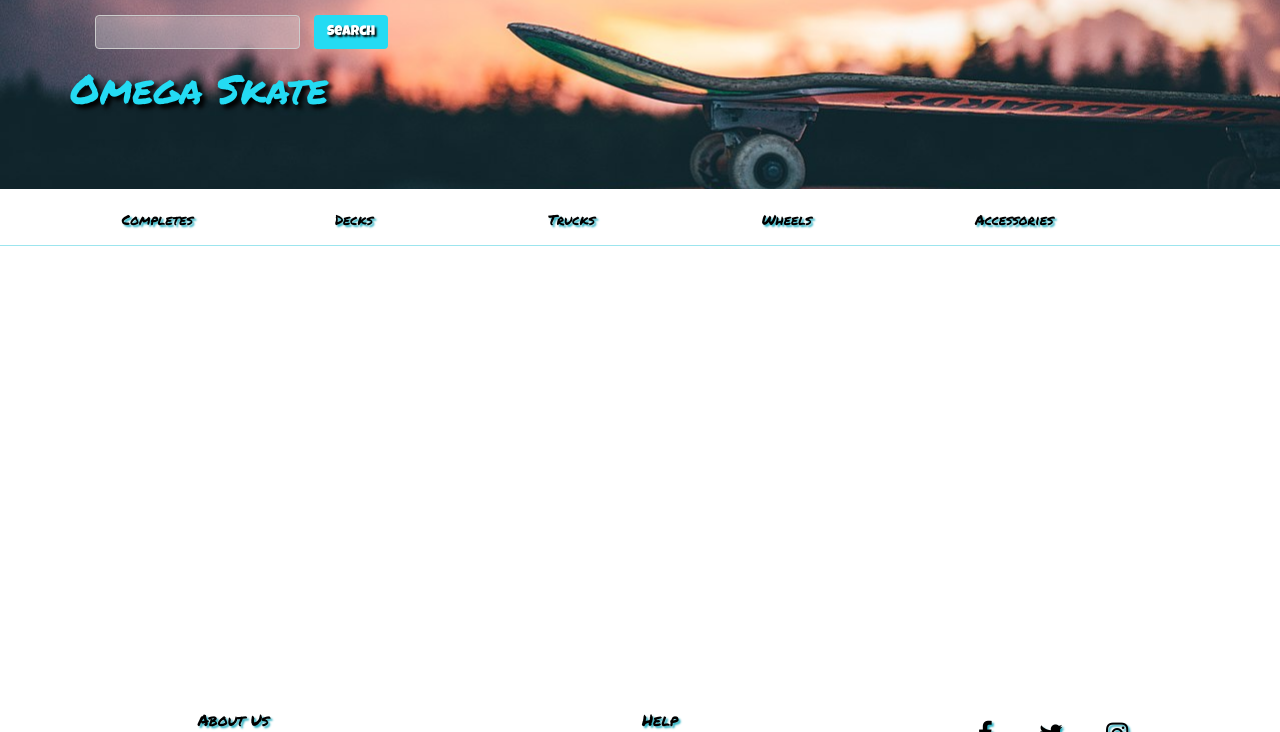
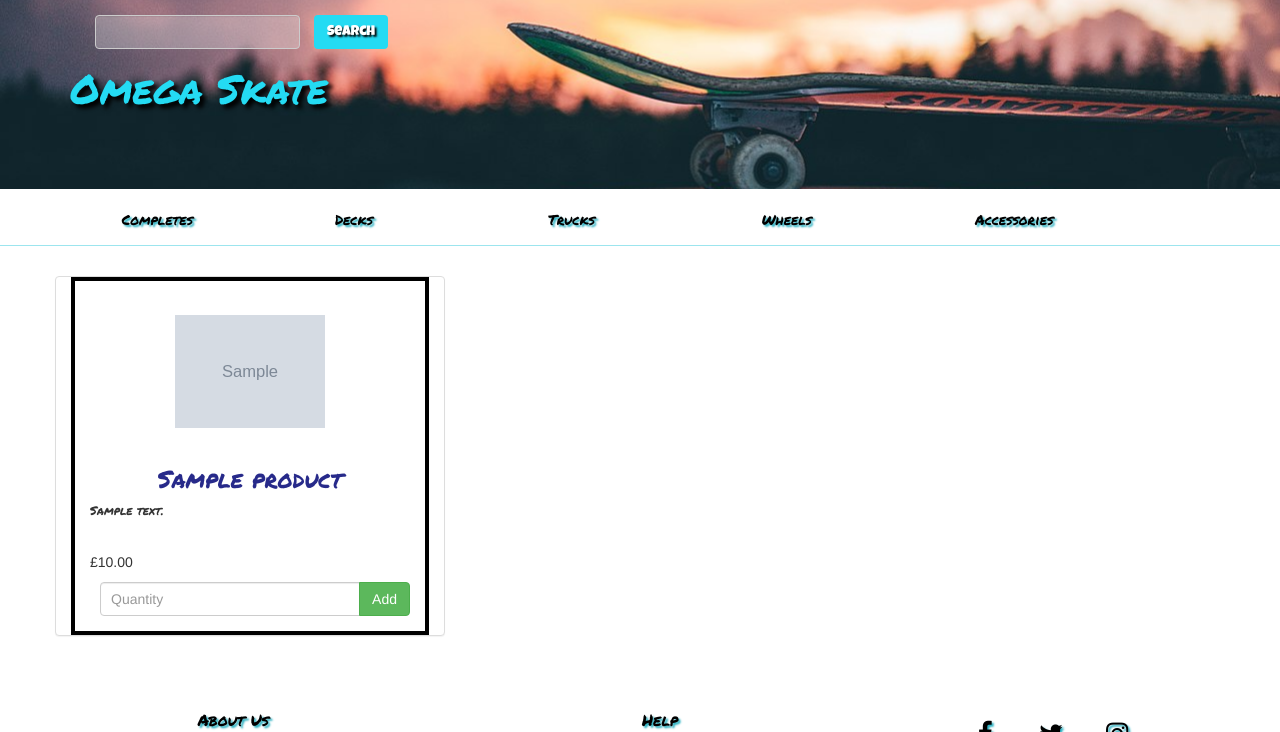
Before and after one commit to skies09/omega-sk8-ds, a Django app: page /products/1/ in a window 1280 px wide. Shown: the top 732 px of the page. Run offline with Django 3.2, Linux system fonts and the light colour scheme; tables that the repository leaves empty hold one stand-in row (values such as "Sample post"); grey boxes marked "Sample" are stand-in pictures; parts of the project's set-up code (start-up, migrations or seed data) failed here and were passed over; some libraries are stand-ins or nearby versions; some web fonts are replaced.

Commit message:
setup of single product page

```diff
--- a/home/urls.py
+++ b/home/urls.py
@@ -1,8 +1,9 @@
 from django.conf.urls import url, include
-from .views import home, deliveries, contact, faqs, setup, thanks
+from .views import home, product_filter, deliveries, contact, faqs, setup, thanks
 
 urlpatterns = [
 url(r'^home/', home, name="home"),
+url(r'(?P<category>\w+)/$', product_filter, name='product-filter'),
 url(r'^deliveries/', deliveries, name="deliveries"),
 url(r'^contact/', contact, name="contact"),
 url(r'^faqs/', faqs, name="faqs"),
--- a/home/views.py
+++ b/home/views.py
@@ -1,4 +1,5 @@
 from django.shortcuts import render
+from products.models import Product
 
 # Create your views here.
 def home(request):
@@ -25,3 +26,7 @@ def setup(request):
 def thanks(request):
     """A view that displays the thanks page"""
     return render(request, "thanks.html")
+
+def product_filter(request, category):
+    products = Product.objects.filter(category=category)
+    return render(request, "products.html", {"products": products})
--- a/products/templates/productdetail.html
+++ b/products/templates/productdetail.html
@@ -2,7 +2,6 @@
 
 {% block content %}
 <div class="row row-flex">
-
     <div class="col-xs-10 col-xs-offset-1 col-sm-offset-0 col-sm-6 col-md-4 display panel panel-default">
         <div class="panel-body">
             <div class="product" style="background-image: url('{{ MEDIA_URL }}{{ product.image }}')"></div>
@@ -21,6 +20,5 @@
             </form>
         </div>
     </div>
-
 </div>
 {% endblock %}
--- a/products/templates/products.html
+++ b/products/templates/products.html
@@ -5,7 +5,7 @@
     {% for product in products %}
     <div class="col-xs-10 col-xs-offset-1 col-sm-offset-0 col-sm-6 col-md-4 display panel panel-default">
         <div class="panel-body">
-            <a href="{% url 'product_detail' product.id %}">
+            <a href="{% url 'product-detail' product.id %}">
                 <div class="product" style="background-image: url('{{ MEDIA_URL }}{{ product.image }}')"></div>
                 <h3>{{ product.name }}</h3>
                 <p class="product-description">{{ product.description }}</p>
--- a/products/urls.py
+++ b/products/urls.py
@@ -1,9 +1,8 @@
 from django.conf.urls import url, include
-from .views import all_products, product_filter, product_detail
+from .views import all_products, product_detail
 
 
 urlpatterns = [
     url(r'^$', all_products, name='products'),
-    url(r'(?P<category>\w+)/$', product_filter, name='product-filter'),
-    url(r'^(?P<pk>\d+)/$', product_detail, name='product_detail'),
+    url(r'^(?P<pk>\d+)/$', product_detail, name='product-detail'),
 ]
--- a/products/views.py
+++ b/products/views.py
@@ -6,10 +6,8 @@ def all_products(request):
     products = Product.objects.all()
     return render(request, "products.html", {"products": products})
 
-def product_filter(request, category):
-    products = Product.objects.filter(category=category)
-    return render(request, "products.html", {"products": products})
+
 
 def product_detail(request, pk):
-    products = Product.object.get(products, pk=pk)
-    return render(request, "productdetail.html", {'products': products})
+    products = get_object_or_404(Product, pk=pk)
+    return render(request, "productdetail.html", {"product": products})
```
